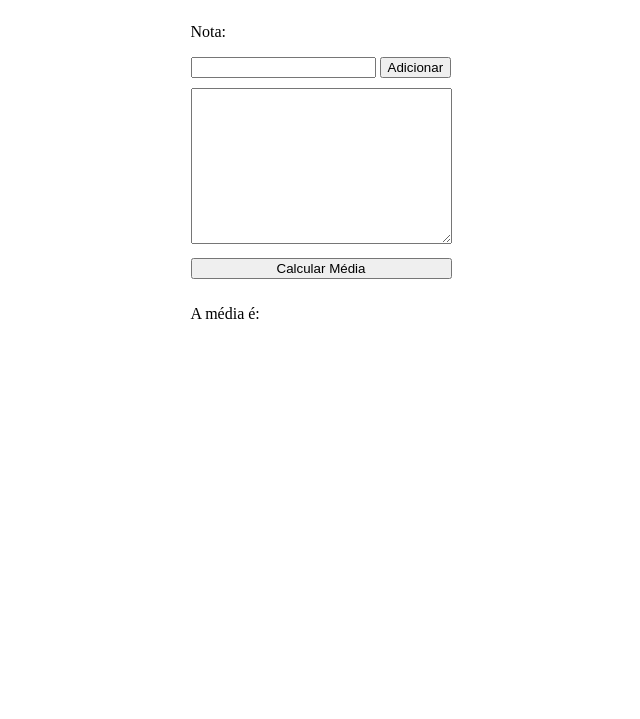
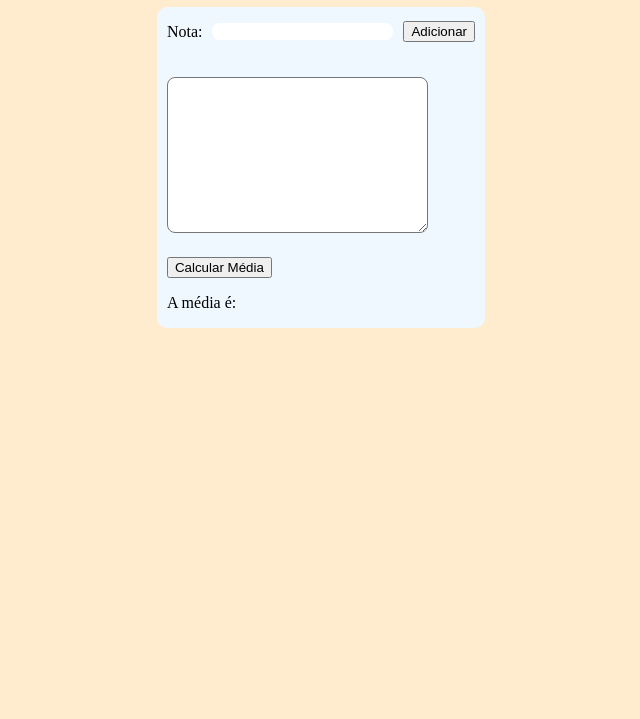
Before and after one commit to Mello-Davi/Desafio03-DOM-, a plain HTML site: page index.html in a window 1280 px wide. Shown: the part 81-800 px from the top of the page, without its empty margins (319-959 px from the left). Drawn offline with Linux system fonts and the light colour scheme.

Commit message:
feat: estilizacao da calculadora

```diff
--- a/index.css
+++ b/index.css
@@ -1,14 +1,55 @@
 /**/
+
 body{
     display: flex;
     flex-direction: column;
     justify-content: center;
     align-items: center;
+    background-color: blanchedalmond;
 }
 
 
 .telaInOut{ /*Zona da calculadora inteira (desde o <p> da Nota; até o <p> da A média é;)*/
+    background-color: aliceblue;
     display: flex;
     flex-direction: column;
     gap: .625rem;
+    border-radius: 10px;
 }
+
+/*.calc é referente a primeira parte da calculadora - recebe nota no input e adiciona com o botao*/
+.calc{
+    height: auto;
+    display: flex;
+    flex-direction: row;
+    align-items: center;
+    gap: .625rem;
+}
+.calc p{
+    margin-left: 10px;
+}
+.calc input{
+    border: none;
+    border-radius: .5rem;
+}
+.calc button{
+    margin-right: 10px;
+}
+
+
+/*.calc2 é a area que esta guardando o text area para receber cada <p> contendo: "A nota [i] foi [nota]".*/
+.calc2{
+    padding: 10px;
+}
+.calc2 textarea{
+    border-radius: .5rem;
+}
+
+
+/*.calc 3 é a area que guarda tanto o botao de calcular media quanto o <p> de "A média é:"*/
+.calc3{
+    display: flex;
+    flex-direction: column;
+    align-items: flex-start;
+    margin-left: 10px;
+}
--- a/index.html
+++ b/index.html
@@ -4,7 +4,7 @@
     <meta charset="UTF-8">
     <meta name="viewport" content="width=device-width, initial-scale=1.0">
     <link rel="stylesheet" href="index.css">
-    <title>Caalculadora de Média de Notas</title>
+    <title>Calculadora de Média de Notas</title>
 </head>
 <body>
     <header><h1>Média das Notas dos Alunos</h1></header>
@@ -12,20 +12,21 @@
     <main>
         <section class="telaInOut">
 
-            <div>
+            <div class="calc">
                 <p>Nota:</p>
                 <input type="text">
                 <button>Adicionar</button>
             </div>
 
-            <div>
-                <textarea name="" id="DisplayDasNotas" cols="30" rows="10">
+            <div class="calc2">
+                <textarea name="" id="displayDasNotas" cols="30" rows="10">
 
                 </textarea>
             </div>
-
-            <button>Calcular Média</button>
-            <p class="resultado">A média é:</p>
+            <div class="calc3">
+                <button>Calcular Média</button>
+                <p class="resultado">A média é:</p>
+            </div>
         </section>
     </main>
     <script src="script_dom.js"></script>
--- a/script_dom.js
+++ b/script_dom.js
@@ -1 +1,4 @@
 //
+
+
+//função de receber mensagem e appendar na caixa #displayDasNotas
```
